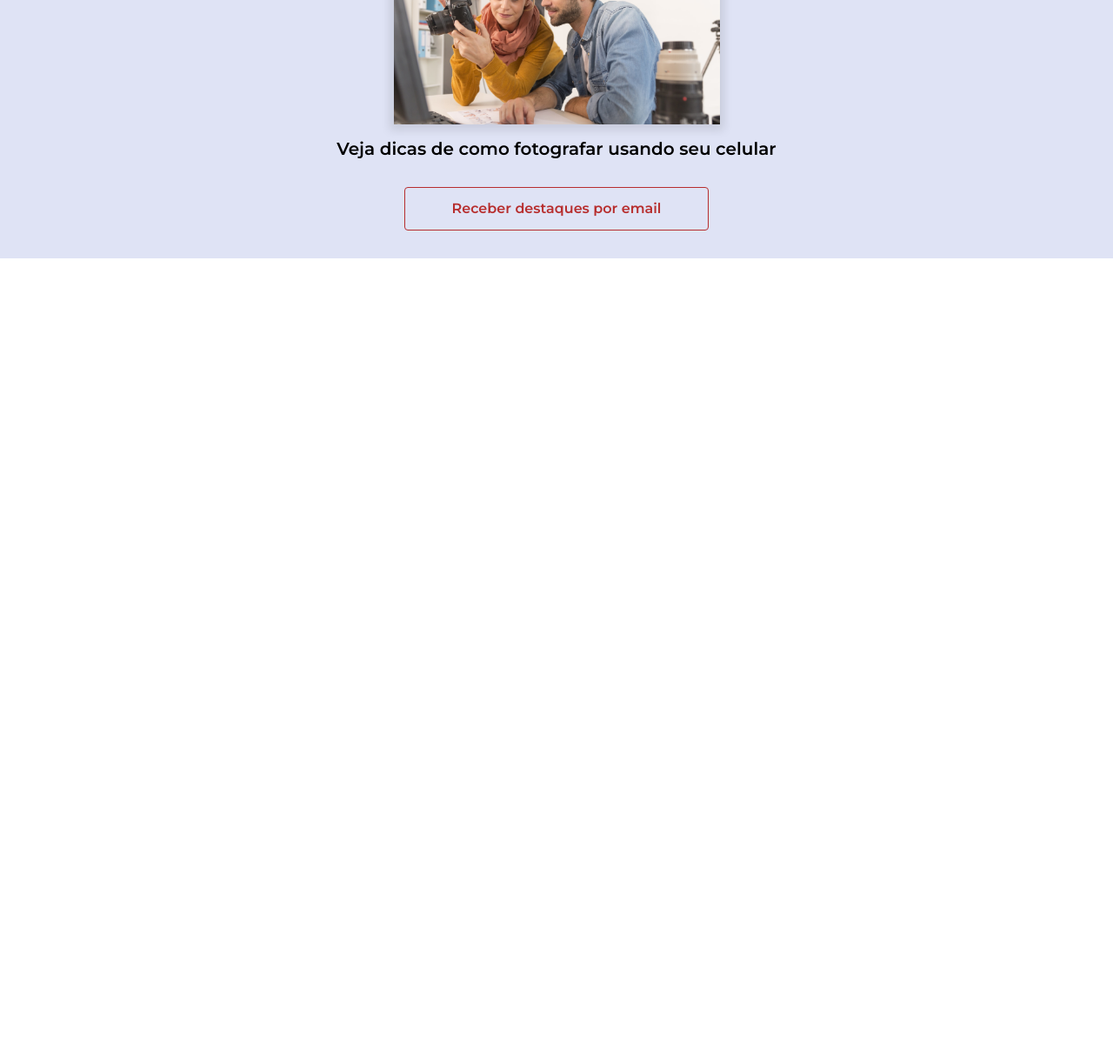
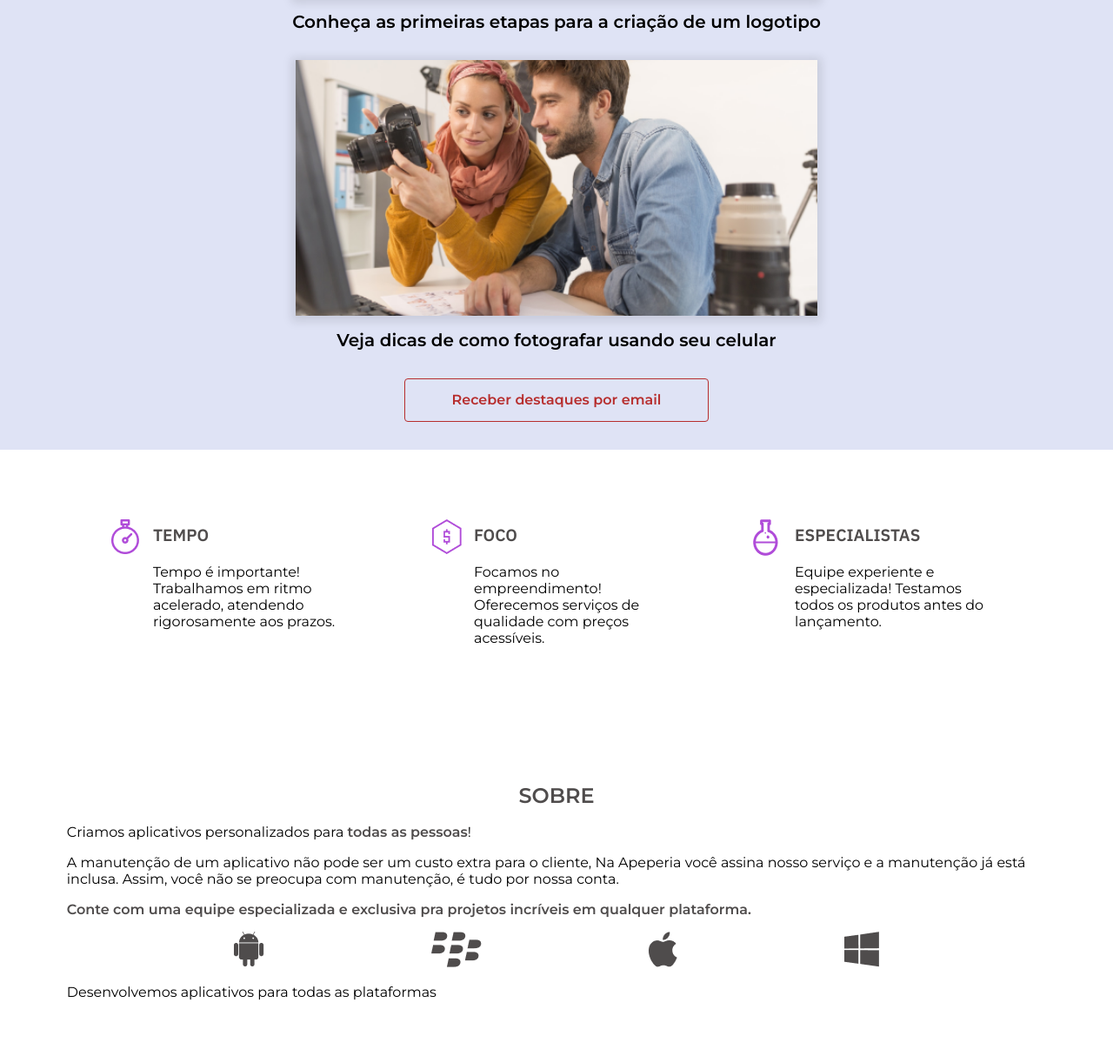
Before and after one commit to Rafalesson/apeperia, a plain HTML site: page index.html in a window 1280 px wide. Shown: the part 921-2135 px from the top of the page at 87% size. Before the commit the page ends 1218 px from the top, so only its background shows below. Drawn offline with Linux system fonts and the light colour scheme.

Commit message:
adição da seção de destaques e sobre

```diff
--- a/css/base.css
+++ b/css/base.css
@@ -43,3 +43,11 @@
   border: 1px solid var(--azul-claro);
   border-radius: 0.25rem;
 }
+
+.titulo{
+  font-size: 1.5rem;
+  font-weight: bold;
+  text-transform: uppercase;
+  margin-bottom: 1.25rem;
+  font-family: var(--fonte-IBM);
+}
--- a/css/destaques.css
+++ b/css/destaques.css
@@ -22,7 +22,7 @@
 
 .destaques__painel-img{
     width: 100%;
-    max-width: 375px;
+    max-width: 600px;
     margin-bottom: 1rem;
     box-shadow: 0 2px 10px 5px rgba(0,0,0, .1);
 }
--- /dev/null
+++ b/css/diferenciais.css
@@ -0,0 +1,45 @@
+.diferenciais {
+    padding-top: 3.5rem;
+    padding-bottom: 3.5rem;
+}
+
+.diferenciais__lista {
+    display: flex;
+    flex-wrap: wrap;
+    justify-content: space-evenly;
+}
+
+.diferenciais__item {
+    max-width: 350px;
+    box-sizing: border-box;
+    padding: 2rem;
+    background-repeat: no-repeat;
+    background-position: top 1.5rem left 2rem;
+}
+
+.diferenciais__item--tempo {
+   background-image: url(../img/icone-relogio.png);
+}
+
+.diferenciais__item--foco{
+    background-image: url(../img/icone-dinheiro.png);
+}
+
+.diferenciais__item--especialistas {
+    background-image: url(../img/icone-quimica.png);
+}
+
+.item__titulo {
+    color: var(--cinza-escuro);
+    font-weight: 700;
+    font-size: 1.2rem;
+    text-transform: uppercase;
+    margin-left: 3rem;
+    margin-bottom: 1.5rem;
+}
+
+.item__texto {
+    line-height: normal;
+    margin-left: 3rem;
+    margin-bottom: 1.5rem;
+}
--- /dev/null
+++ b/css/sobre.css
@@ -0,0 +1,34 @@
+.sobre {
+    padding-top: 3rem;
+    padding-bottom: 3rem;
+}
+
+.sobre__titulo {
+    color: var(--cinza-escuro);
+    font-weight: 700;
+    font-size: 1.5rem;
+    font-family: var(--montserrat);
+    text-transform: uppercase;
+    text-align: center;
+
+    margin-bottom: 1.25rem;
+}
+
+.sobre__texto {
+    line-height: normal;
+
+    margin-bottom: 1rem;
+}
+
+.sobre__texto--destaque {
+    color: var(--cinza-escuro);
+    font-weight: 700;
+}
+
+.sobre__plataformas {
+    display: flex;
+    flex-wrap: wrap;
+    justify-content: space-evenly;
+
+    margin-bottom: 1rem;
+}
--- a/index.html
+++ b/index.html
@@ -1,20 +1,29 @@
 <!DOCTYPE html>
 <html lang="pt-br">
   <head>
-    <meta charset="UTF-8">
-    <meta http-equiv="X-UA-Compatible" content="IE=edge">
-    <meta name="viewport" content="width=device-width, initial-scale=1.0">
-    <link href="https://fonts.googleapis.com/css2?family=IBM+Plex+Sans:wght@300;400;600&family=Montserrat:wght@300;400;600&display=swap" rel="stylesheet">
-    <link rel="stylesheet" href="css/reset.css">
-    <link rel="stylesheet" href="css/base.css">
-    <link rel="stylesheet" href="css/cabecalho.css">
-    <link rel="stylesheet" href="css/chamada.css">
-    <link rel="stylesheet" href="css/destaques.css">
+    <meta charset="UTF-8" />
+    <meta http-equiv="X-UA-Compatible" content="IE=edge" />
+    <meta name="viewport" content="width=device-width, initial-scale=1.0" />
+    <link
+      href="https://fonts.googleapis.com/css2?family=IBM+Plex+Sans:wght@300;400;600&family=Montserrat:wght@300;400;600&display=swap"
+      rel="stylesheet"
+    />
+    <link rel="stylesheet" href="css/reset.css" />
+    <link rel="stylesheet" href="css/base.css" />
+    <link rel="stylesheet" href="css/cabecalho.css" />
+    <link rel="stylesheet" href="css/chamada.css" />
+    <link rel="stylesheet" href="css/destaques.css" />
+    <link rel="stylesheet" href="css/diferenciais.css" />
+    <link rel="stylesheet" href="css/sobre.css" />
     <title>Apeperia</title>
   </head>
-<body  class="app">
+  <body class="app">
     <header class="cabecalho container">
-        <img src="img/logo-apeperia.svg" alt="Logo da Apeperia" class="cabecalho__logo">
+      <img
+        src="img/logo-apeperia.svg"
+        alt="Logo da Apeperia"
+        class="cabecalho__logo"
+      />
       <nav class="cabecalho__navegacao">
         <ul>
           <li class="cabecalho__link">
@@ -48,7 +57,10 @@
     <main class="conteudo">
       <section class="chamada container">
         <h1 class="chamada__titulo">Aplicativos Na Medida</h1>
-            <p class="chamada__texto">Apeperia tem um jeito inovador de comparar e montar aplicativos para pequenas e médias empresas.</p>
+        <p class="chamada__texto">
+          Apeperia tem um jeito inovador de comparar e montar aplicativos para
+          pequenas e médias empresas.
+        </p>
         <a href="#" class="chamada__botao botao">Conheça os planos</a>
       </section>
       <!--chamada-->
@@ -58,7 +70,11 @@
 
         <a href="#">
           <figure class="destaques__painel">
-                    <img src="img/comecando-criar-logotipo.png" alt="Painel do post sobre criação de logotipo" class="destaques__painel-img">
+            <img
+              src="img/comecando-criar-logotipo.png"
+              alt="Painel do post sobre criação de logotipo"
+              class="destaques__painel-img"
+            />
 
             <figcaption class="destaques__painel-texto container">
               Conheça as primeiras etapas para a criação de um logotipo
@@ -68,7 +84,11 @@
 
         <a href="#">
           <figure class="destaques__painel">
-                    <img src="img/dicas-fotografia.png" alt="Painel do post sobre fotografia com celular" class="destaques__painel-img">
+            <img
+              src="img/dicas-fotografia.png"
+              alt="Painel do post sobre fotografia com celular"
+              class="destaques__painel-img"
+            />
 
             <figcaption class="destaques__painel-texto container">
               Veja dicas de como fotografar usando seu celular
@@ -81,6 +101,55 @@
         </a>
       </section>
       <!--destaques-->
+
+      <section class="diferenciais container">
+        <ul class="diferenciais__lista">
+          <li class="diferenciais__item diferenciais__item--tempo">
+            <h2 class="item__titulo titulo">Tempo</h2>
+            <p class="item__texto">
+              Tempo é importante! Trabalhamos em ritmo acelerado, atendendo
+              rigorosamente aos prazos.
+            </p>
+          </li>
+          <li class="diferenciais__item diferenciais__item--foco">
+            <h2 class="item__titulo titulo">Foco</h2>
+            <p class="item__texto">
+              Focamos no empreendimento! Oferecemos serviços de qualidade com
+              preços acessíveis.
+            </p>
+          </li>
+          <li class="diferenciais__item diferenciais__item--especialistas">
+            <h2 class="item__titulo titulo">Especialistas</h2>
+            <p class="item__texto">
+              Equipe experiente e especializada! Testamos todos os produtos
+              antes do lançamento.
+            </p>
+          </li>
+        </ul>
+      </section>
+      <!--diferenciais-->
+
+      <section class="sobre container">
+        <div class="sobre__conteudo">
+            <h2 class="sobre__titulo titulo">Sobre</h2>
+            <p class="sobre__texto">Criamos aplicativos personalizados para <strong class="sobre__texto--destaque">todas as pessoas</strong>!</p>
+            <p class="sobre__texto">
+                A manutenção de um aplicativo não pode ser um custo extra para o cliente, Na Apeperia você assina nosso serviço e a manutenção já está inclusa. Assim, você não se preocupa com manutenção, é tudo por nossa conta.
+            </p>
+            <p class="sobre__texto sobre__texto--destaque sobre__texto--divisao">
+                Conte com uma equipe especializada e exclusiva pra projetos incríveis em qualquer plataforma.
+            </p>
+            <ul class="sobre__plataformas">
+                <li><img src="img/android.png" alt="Ícone do Android"></li>
+                <li><img src="img/blackberry.png" alt="Ícone da Blackberry"></li>
+                <li><img src="img/apple.png" alt="Ícone da Apple"></li>
+                <li><img src="img/windowsphone.png" alt="Ícone da Microsoft"></li>
+            </ul>
+            <p class="sobre__texto">Desenvolvemos aplicativos para todas as plataformas</p>
+        </div>
+
+    </section>
+    <!--sobre-->
     </main>
     <!--conteudo-->
   </body>
```
Lines whose indentation alone changed are shown as unchanged.
